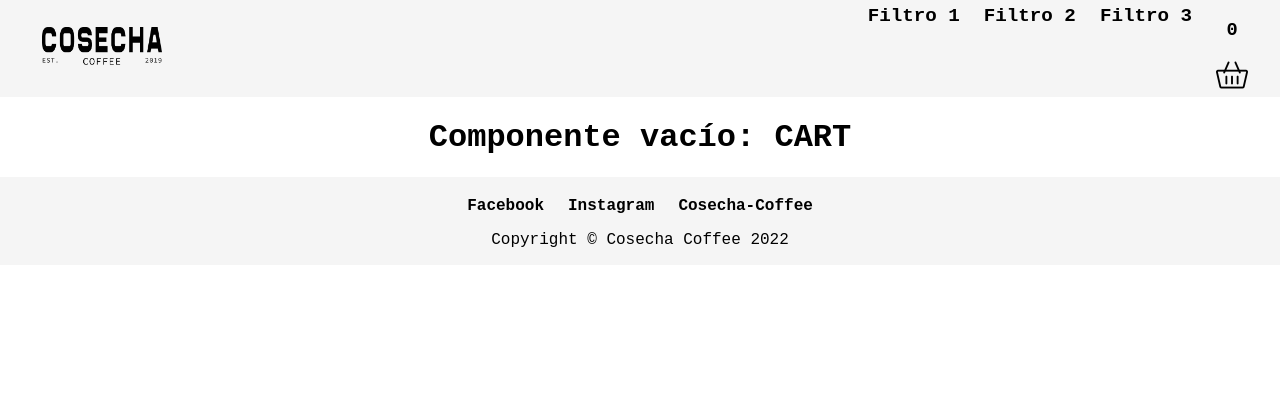
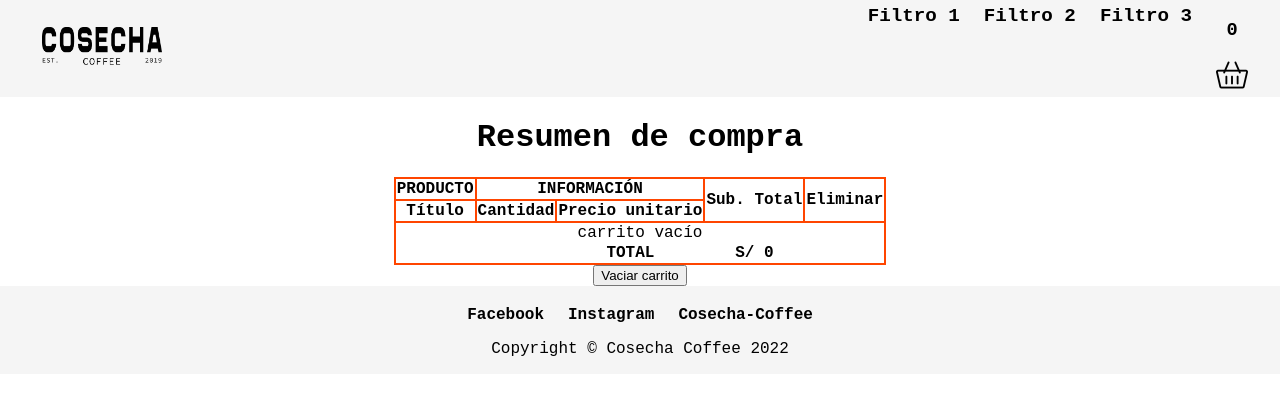
Before and after one commit to Nicolas-Torres/cosecha-proyecto-final, a React (Create React App) app: page /cart in a window 1280 px wide. Shown: the top 394 px of the page. Built offline with nearby package versions, Linux system fonts and the light colour scheme.

Commit message:
Desafío 10 - Técnicas de rendering

```diff
--- a/package.json
+++ b/package.json
@@ -10,6 +10,7 @@
     "react-dom": "^18.2.0",
     "react-router-dom": "^6.3.0",
     "react-scripts": "5.0.1",
+    "react-table": "^7.8.0",
     "web-vitals": "^2.1.4"
   },
   "scripts": {
--- a/src/index.css
+++ b/src/index.css
@@ -113,6 +113,36 @@ header a:hover{
 
 }
 
+.cart-table {
+    display: flex;
+    align-items: center;
+}
+
+.cart{
+    /* margin: 10px 10vw 10px 10vw; */
+    /* display: flex; */
+    flex-direction: column;
+    align-items: center;
+}
+
+table, th {
+    border: 2px solid;
+    border-collapse: collapse;
+    border-color: orangered;
+    text-align: center;
+
+}
+
+table .button-remove-item {
+    cursor: pointer;
+}
+
+
+
+
+
+
+
 @media (min-width: 720px){
 
     header{
--- a/src/ui/layout/main/Main.js
+++ b/src/ui/layout/main/Main.js
@@ -1,5 +1,6 @@
 import ItemListContainer from "../../pages/cart/ItemListContainer";
 import ItemDetailContainer from "../../pages/cart/ItemDetailContainer";
+import Cart from "../../pages/cart/Cart";
 import { Routes, Route } from "react-router-dom"
 
 
@@ -10,7 +11,7 @@ const Main = () => {
             <Route path="/" element={<ItemListContainer greeting="Nuestro catálogo"/>}></Route>
             <Route path="/category/:category" element={<ItemListContainer greeting="Filtrado"/>}></Route>
             <Route path="/item/:id" element={<ItemDetailContainer />}></Route>
-            <Route path="/cart" element={<h1 style={{textAlign: "center"}}>Componente vacío: CART</h1>}></Route>
+            <Route path="/cart" element={<Cart/>}></Route>
 
         </Routes>
     </main>
--- /dev/null
+++ b/src/ui/pages/cart/Cart.js
@@ -0,0 +1,106 @@
+import { useContext, useState } from "react"
+import { context } from "./CartContext"
+import trash from "../../../assets/img/icon/trash.png"
+// import { useTable } from "react-table"
+
+
+
+const Cart = () => {
+
+    const lastCart = useContext(context)
+
+    const [itemsToBuy, setitemsToBuy] = useState(lastCart.items.length)
+
+
+    console.log(itemsToBuy)
+
+
+
+
+
+  return (
+    <div className="container">
+        <table className="cart">
+            <caption>
+                <h1>Resumen de compra</h1>
+            </caption>
+
+            <thead className="cart-header">
+                    <tr>
+                        <th colSpan="1" >{"PRODUCTO"}</th>
+                        <th colSpan="2" >{"INFORMACIÓN"}</th>
+                        <th rowSpan="2" >{"Sub. Total"}</th>
+                        <th rowSpan="2" >{"Eliminar"}</th>
+                    </tr>
+                    <tr>
+                        <th >{"Título"}</th>
+                        <th >{"Cantidad"}</th>
+                        <th >{"Precio unitario"}</th>
+                    </tr>
+            </thead>
+
+            <tbody id="cart-body">
+                    {itemsToBuy === 0 ? (
+                        <tr>
+                            <td colSpan="5" style={{textAlign: "center"}}>{"carrito vacío"}</td>
+                        </tr>
+                    ) : (
+                        lastCart.items.map(item => {
+                            return (
+                                <tr key={item.id}>
+                                    <td>{item.title}</td>
+                                    <td>{item.quantity}</td>
+                                    <td>{item.unitPrice}</td>
+                                    <td>{item.subTotal}</td>
+                                    <td>
+                                        <img className="button-remove-item" onClick={()=>{console.log("eliminar item")}} src={trash} alt="eliminar" width={20}/>
+                                    </td>
+                                </tr>
+                            )
+                        })
+                    )}
+            </tbody>
+            <tbody id="total">
+                        <tr>
+                            <td colSpan="2"></td>
+                            <td style={{fontWeight: "bold"}}>{"TOTAL"}</td>
+                            <td style={{fontWeight: "bold"}}>{`S/ ${lastCart.total}`}</td>
+                        </tr>
+            </tbody>
+        </table>
+        <div className="button-clear-cart">
+            <button onClick={()=>{console.log("vaciar carrito")}}>Vaciar carrito</button>
+        </div>
+    </div>
+
+
+
+
+
+  )
+}
+
+export default Cart
+
+// style={{textAlign: "center"}}
+
+
+// {/* <article key={item.id} className="item-to-buy">
+// <h1 className="title">{item.title}</h1>
+// <h2>{`Cantidad: ${item.quantity}`}</h2>
+// <h2>{`Precio unitario: ${item.unitPrice}`}</h2>
+// <h2>{`Sub. total: ${item.subTotal}`}</h2>
+// </article>  */}
+
+
+
+// title="Field #1"
+// title="Field #2"
+// title="Field #3"
+
+
+// title="Field #1"
+// title="Field #2"
+// title="Field #1"
+// title="Field #2"
+// title="Field #3"
--- a/src/ui/pages/cart/CartContext.js
+++ b/src/ui/pages/cart/CartContext.js
@@ -13,6 +13,7 @@ const SelfProvider = ({ children }) => {
 
     const [counter, setCart] = useState(0)
     const [items, setItems] = useState([])
+    const [total, setTotal] = useState(0)
 
 
     const lastCart = {
@@ -20,6 +21,8 @@ const SelfProvider = ({ children }) => {
         setCart: setCart,
         items: items,
         setItems: setItems,
+        total: Number(total.toFixed(2)),
+        setTotal: setTotal
 
     }
 
--- a/src/ui/pages/cart/itemCount/ItemCount.js
+++ b/src/ui/pages/cart/itemCount/ItemCount.js
@@ -2,7 +2,7 @@ import { useContext } from "react"
 import {useState} from "react"
 import { context } from "../CartContext"
 
-const ItemCount = ({ stock, initial, onAdd }) => {
+const ItemCount = ({ stock, initial, onAdd: addToCart }) => {
 
     const [itemCounter, setCounter] = useState(initial)
 
@@ -19,9 +19,10 @@ const ItemCount = ({ stock, initial, onAdd }) => {
         itemCounter > 1 ? setCounter(itemCounter - 1) : setCounter(itemCounter)
     }
 
-    const addToCart = (e) => {
+    const addItemToCart = (e) => {
         e.stopPropagation()
-        onAdd(itemCounter, lastCart.counter + itemCounter)
+        let totalCounter = lastCart.counter + itemCounter
+        addToCart(itemCounter, totalCounter)
         // lastCart.setCart(lastCart.counter + itemCounter)
     }
 
@@ -32,7 +33,7 @@ const ItemCount = ({ stock, initial, onAdd }) => {
                 <span>{itemCounter}</span>
                 <button onClick={aumentarContador}>+</button>
             </div>
-            <button onClick={addToCart}>Agregar al carrito</button>
+            <button onClick={addItemToCart}>Agregar al carrito</button>
         </div>
     )
 }
--- a/src/ui/pages/cart/itemDetail/ItemDetail.js
+++ b/src/ui/pages/cart/itemDetail/ItemDetail.js
@@ -5,54 +5,54 @@ import { context } from "../CartContext"
 
 const ItemDetail = ({item}) => {
 
-
-
     const [ purchaseCounter, setPurchaseCounter] = useState(0)
 
     const lastCart = useContext(context)
+    console.log(lastCart)
 
-  // let it = lastCart.items.find(ite => ite.id === item.id)
-  // console.log(it)
 
     const isInCart = () => {
-    let findItem;
-    let quantity
-    if(lastCart.items.length === 0 ){
+        let findItem
+        let itemFind = lastCart.items.find(ite => ite.id === item.id)
+        console.log(itemFind)
+        if (itemFind === undefined){
             findItem = false
-      quantity = 0
-      return [findItem, quantity]
-    } else {
-      let it = lastCart.items.find(ite => ite.id === item.id)
-      console.log(it)
-      if (it === undefined){
-        findItem = false
-        quantity = 0
+            return {findItem}
+        }else{
+            findItem = true
+            return { findItem, itemFind }
+        }
 
-      }else {
-        findItem = true
-        quantity = it.quantity
-        console.log(quantity)
-      }
-      return [findItem, quantity]
-    }
     }
     console.log(isInCart())
+
     //! STATE UPLIFTING
-  const onAdd = (itemCounter, lastCartCounter) => {
-    let lastQuantity
-    if(isInCart()[0]){
-      lastQuantity = isInCart()[1] + itemCounter
-    }
+    const addToCart = (itemCounter, totalCounter) => {
+
+
+        const { findItem, itemFind } = isInCart()
+        const lastTotal = lastCart.total
+        console.log(lastTotal)
+        if (findItem) {
+            itemFind.quantity += itemCounter
+            itemFind.subTotal += itemCounter*itemFind.unitPrice
+            lastCart.setTotal(lastTotal + itemCounter*itemFind.unitPrice)
+        } else {
             let itemInfo = {
                 id: item.id,
                 title: item.title,
                 unitPrice: item.price,
-      quantity: lastQuantity,
-      subTotal: item.price*itemCounter
+                quantity: itemCounter,
+                subTotal: Number((item.price*itemCounter).toFixed(2))
+            }
+            lastCart.items.push(itemInfo)
+            lastCart.setTotal(lastTotal + itemInfo.subTotal)
         }
 
-    lastCart.items.push(itemInfo)
-    lastCart.setCart(lastCartCounter)
+        // console.log(lastCart.items[index].subTotal)
+
+        lastCart.setCart(totalCounter)
+        // lastCart.setTotal(lastTotal + lastCart.items[index].subTotal)
 
         setPurchaseCounter(itemCounter)
 
@@ -78,7 +78,7 @@ const ItemDetail = ({item}) => {
         </article>
         <h3>{"Stock disponible: " + item.stock}</h3>
         {purchaseCounter === 0 ? (
-        <ItemCount stock={item.stock} initial={1} onAdd={onAdd}/>
+            <ItemCount stock={item.stock} initial={1} onAdd={addToCart}/>
         ) : (
             <>
             <h3>{ "Cantidad agregada al carrito: " + purchaseCounter }</h3>
```
Also changed, not shown: src/assets/img/icon/trash.png (added), 1 other file (tests, documents, lock files or other folders). Lines whose indentation alone changed are shown as unchanged.
